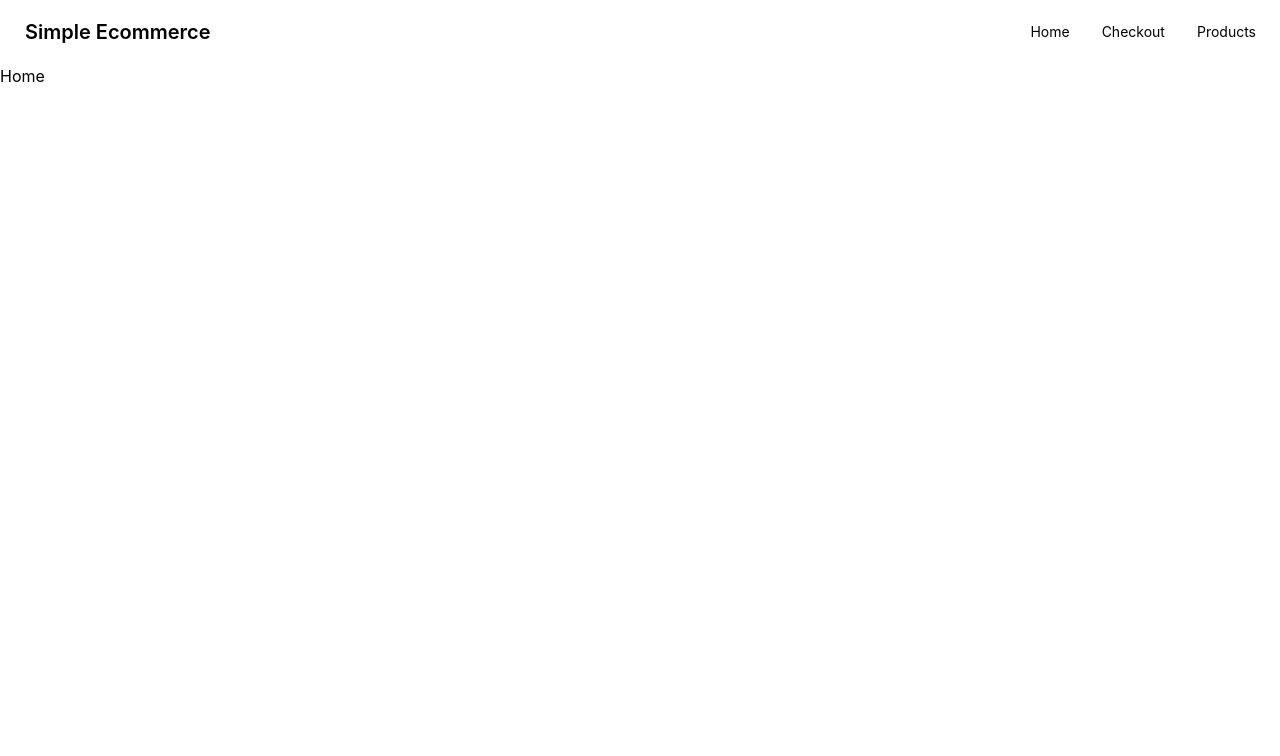
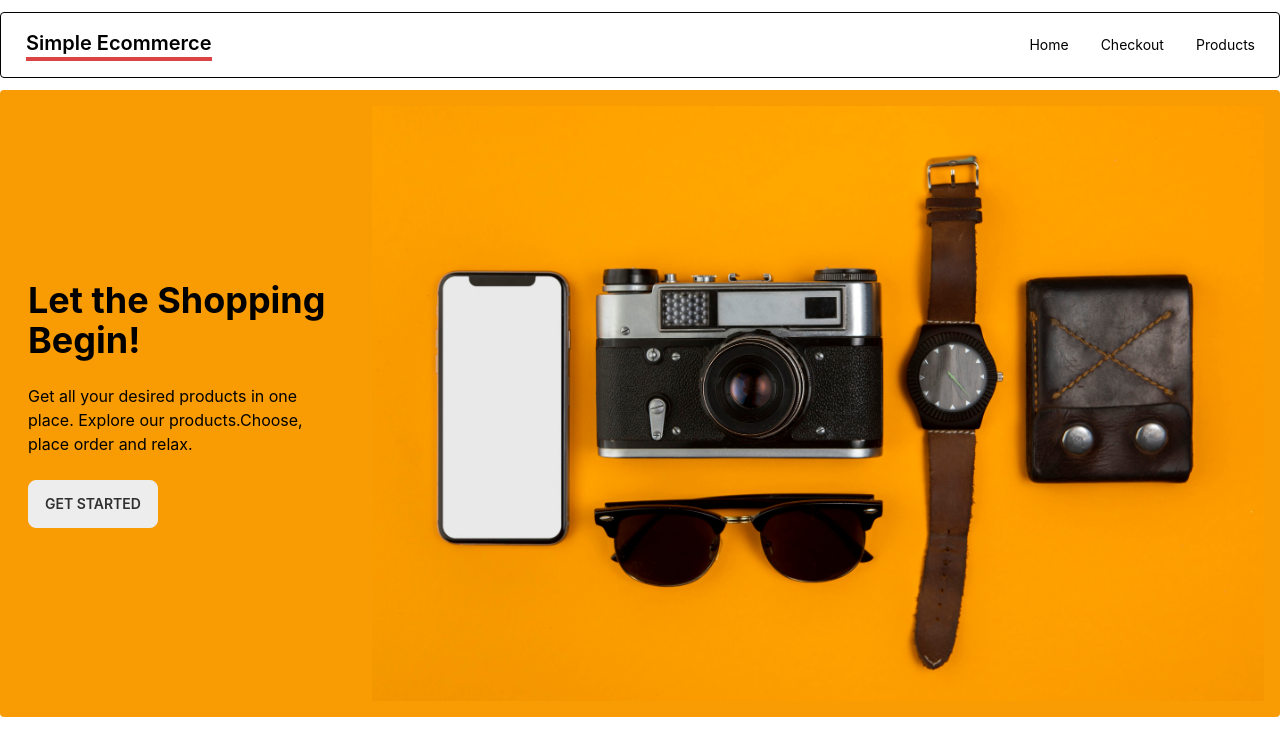
Before and after one commit to alfred-pithu/Simple-Ecommerce, a React (Create React App) app: page / in a window 1280 px wide. Shown: the top 756 px of the page. Built offline with nearby package versions, Linux system fonts and the light colour scheme; no server answers; the HTML template or start-up script is replaced by a standard one.

Commit message:
top banner done

```diff
--- a/src/Pages/Home/Home/Home.js
+++ b/src/Pages/Home/Home/Home.js
@@ -1,9 +1,10 @@
 import React from 'react';
+import TopBanner from '../Top Banner/TopBanner';
 
 const Home = () => {
     return (
         <div>
-            Home
+            <TopBanner></TopBanner>
         </div>
     );
 };
--- /dev/null
+++ b/src/Pages/Home/Top Banner/TopBanner.js
@@ -0,0 +1,19 @@
+import React from 'react';
+import topbannerimg from '../../../Assets/Images/TopBanner.png'
+
+const TopBanner = () => {
+    return (
+        <div className="hero  bg-[#f99c04] rounded">
+            <div className="hero-content flex-col lg:flex-row-reverse">
+                <img src={topbannerimg} />
+                <div className='px-3'>
+                    <h1 className="text-4xl font-bold">Let the Shopping Begin!</h1>
+                    <p className="py-6">Get all your desired products in one place. Explore our products.Choose, place order and relax.</p>
+                    <button className="btn">Get Started</button>
+                </div>
+            </div>
+        </div>
+    );
+};
+
+export default TopBanner;
--- /dev/null
+++ b/src/Pages/Login/Login.js
@@ -0,0 +1,11 @@
+import React from 'react';
+
+const Login = () => {
+    return (
+        <div>
+            Login
+        </div>
+    );
+};
+
+export default Login;
--- a/src/Pages/Shared/Navbar/Navbar.js
+++ b/src/Pages/Shared/Navbar/Navbar.js
@@ -18,7 +18,7 @@ const Navbar = () => {
     </React.Fragment>
 
     return (
-        <div className="navbar bg-white flex justify-between">
+        <div className="navbar bg-white flex justify-between border border-black border-1 rounded my-3">
             <div className="navbar-start">
                 <div className="dropdown">
                     <label tabIndex={0} className="btn btn-ghost lg:hidden">
@@ -28,9 +28,10 @@ const Navbar = () => {
                         {menuItems}
                     </ul>
                 </div>
-                <Link to="/" className="btn btn-ghost normal-case text-xl">Simple Ecommerce</Link>
+                <Link to="/" className="btn btn-ghost normal-case text-xl"><span className='border-b-4  border-[#DB4444] '>Simple Ecommerce</span></Link>
+
             </div>
-            <div className="navbar-center hidden lg:flex">
+            <div className="navbar-center hidden lg:flex ">
                 <ul className="menu menu-horizontal p-0">
                     {menuItems}
                 </ul>
--- /dev/null
+++ b/src/Pages/Signup/Signup.js
@@ -0,0 +1,11 @@
+import React from 'react';
+
+const Signup = () => {
+    return (
+        <div>
+            Signup
+        </div>
+    );
+};
+
+export default Signup;
```
Also changed, not shown: src/Routes/Routes/Routes.js (+12 -1 lines), src/Assets/Images/TopBanner.png (added).
